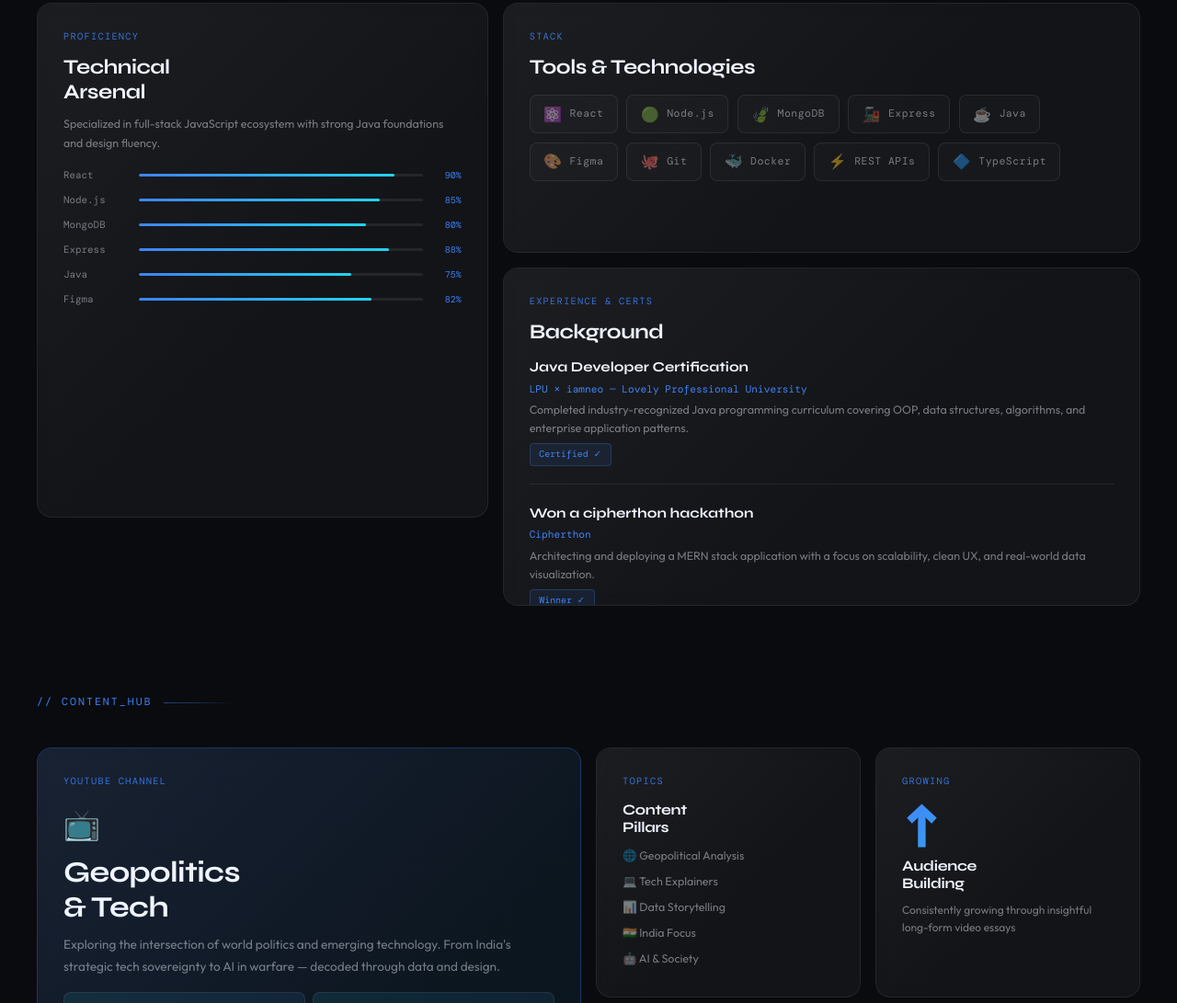
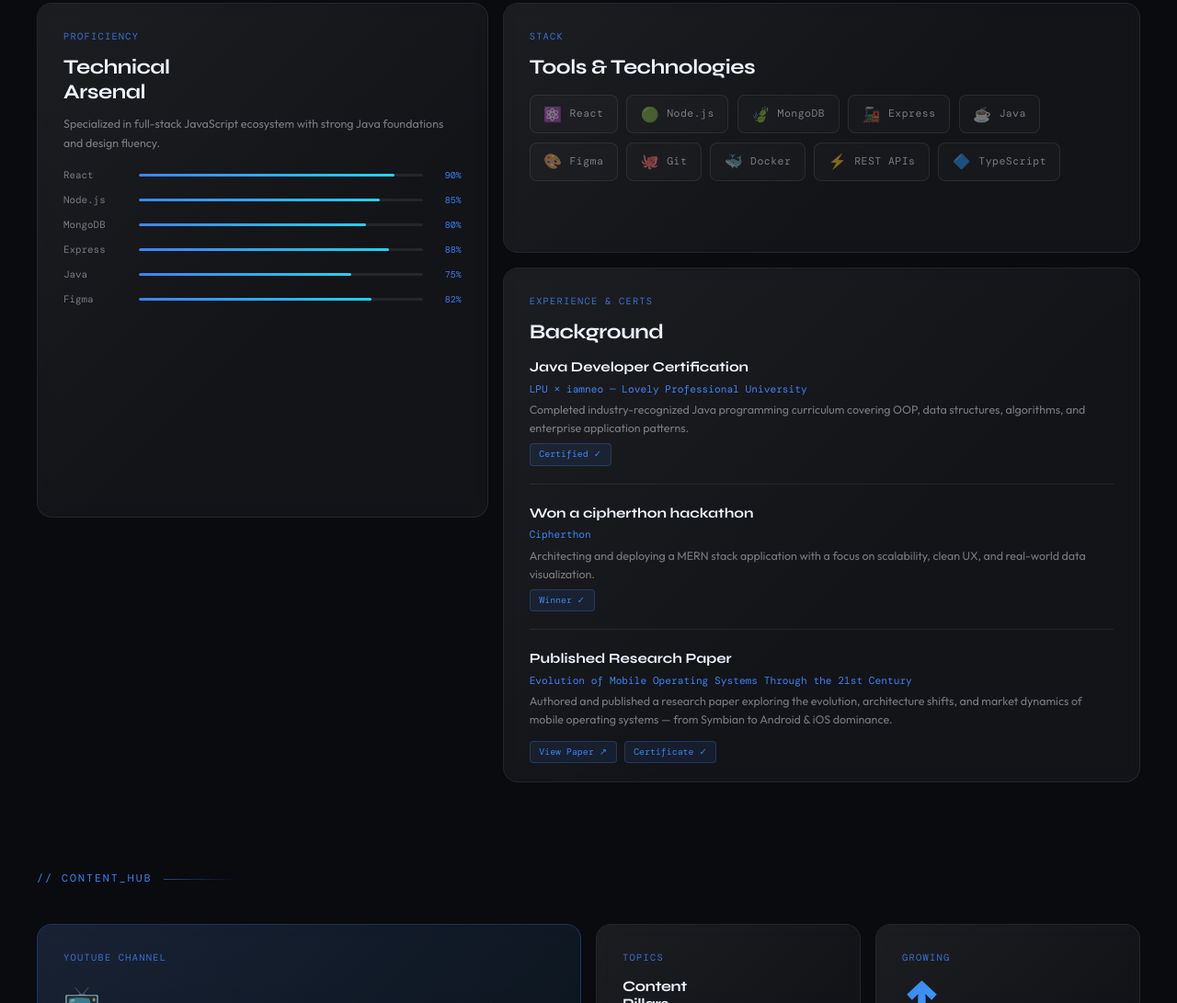
Before and after one commit to bluevoice8127/Portfolio-pes, a plain HTML site: page index.html in a window 1280 px wide. Shown: the part 1762-2853 px from the top of the page at 92% size. Drawn offline with nearby package versions, Linux system fonts and the light colour scheme; grey boxes are pictures that could not be loaded; a web font is replaced by a local one.

Commit message:
Update portfolio.b

```diff
--- a/index.html
+++ b/index.html
@@ -625,7 +625,7 @@
       <div class="card card-proj2 blue-glow" style="grid-column:span 4; grid-row:span 3;">
         <div class="card-tag">UX Design</div>
         <div class="card-title" style="font-size:1.15rem;">Web3 Reputation system<br>Dashboard</div>
-        <p class="card-body" style="font-size:0.78rem;margin-top:0.5rem;">A web3 reputation system dashboard for tracking and managing user reputation across different platforms.</p>
+        <p class="card-body" style="font-size:0.78rem;margin-top:0.5rem;">A web3 reputation system dashboard for tracking and managing user reputation across different platforms. </p>
         <div style="margin-top:0.8rem;display:flex;gap:0.5rem;flex-wrap:wrap;">
           <a href="https://freelancer-web3.vercel.app/" target="_blank" style="font-family:'DM Mono',monospace;font-size:0.65rem;color:var(--blue);text-decoration:none;border:1px solid rgba(59,130,246,0.3);padding:0.3rem 0.7rem;border-radius:6px;transition:all 0.2s;" onmouseover="this.style.background='rgba(59,130,246,0.1)'" onmouseout="this.style.background='transparent'">Live →</a>
           <a href="https://github.com/bluevoice8127/freelancer.web3" target="_blank" style="font-family:'DM Mono',monospace;font-size:0.65rem;color:var(--muted);text-decoration:none;border:1px solid var(--border);padding:0.3rem 0.7rem;border-radius:6px;transition:all 0.2s;" onmouseover="this.style.color='var(--text)'" onmouseout="this.style.color='var(--muted)'">GitHub ↗</a>
@@ -714,7 +714,7 @@
       </div>
 
       <!-- EXPERIENCE -->
-      <div class="card" style="grid-column:span 7; grid-row:span 4;">
+      <div class="card" style="grid-column:span 7; grid-row:span 6;">
         <div class="card-tag">Experience & Certs</div>
         <div class="card-title">Background</div>
         <div class="exp-item" style="margin-top:0.75rem;">
@@ -728,6 +728,15 @@
           <div class="exp-org">Cipherthon</div>
           <div class="exp-desc">Architecting and deploying a MERN stack application with a focus on scalability, clean UX, and real-world data visualization.</div>
           <a href="https://www.linkedin.com/in/prince-yadav-/overlay/Certifications/816265500/treasury/?profileId=ACoAAEW2HC0BSDcMN8bbqjmCsL4pUBpAL0shYXU" target="_blank" class="exp-badge" style="text-decoration:none;cursor:pointer;">Winner ✓</a>
+        </div>
+        <div class="exp-item">
+          <div class="exp-role">Published Research Paper</div>
+          <div class="exp-org">Evolution of Mobile Operating Systems Through the 21st Century</div>
+          <div class="exp-desc">Authored and published a research paper exploring the evolution, architecture shifts, and market dynamics of mobile operating systems — from Symbian to Android & iOS dominance.</div>
+          <div style="display:flex;gap:0.5rem;margin-top:0.4rem;flex-wrap:wrap;">
+            <a href="https://www.linkedin.com/posts/prince-yadav-_mobile-operating-system-activity-7299129225897287680-uDOm?utm_source=share&utm_medium=member_desktop&rcm=ACoAAEW2HC0BSDcMN8bbqjmCsL4pUBpAL0shYXU" target="_blank" class="exp-badge" style="text-decoration:none;cursor:pointer;">View Paper ↗</a>
+            <a href="https://www.linkedin.com/posts/prince-yadav-_research-technology-mobileos-activity-7299125716833509376-YqlW?utm_source=share&utm_medium=member_desktop&rcm=ACoAAEW2HC0BSDcMN8bbqjmCsL4pUBpAL0shYXU" target="_blank" class="exp-badge" style="text-decoration:none;cursor:pointer;">Certificate ✓</a>
+          </div>
         </div>
       </div>
 
```
